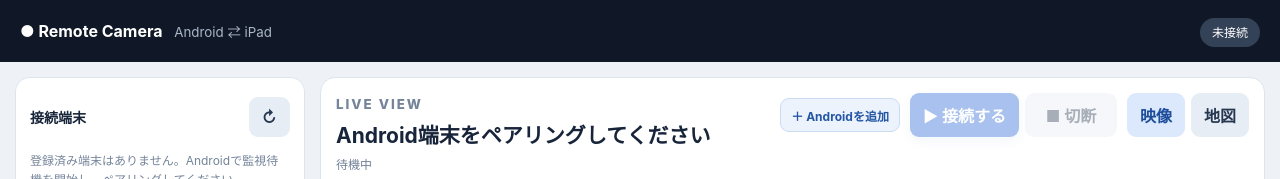
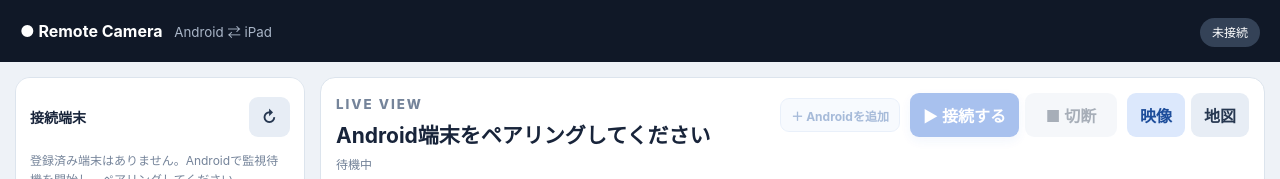
Before and after one commit to a09848281-prog/web, a plain HTML site: page web/index.html in a window 1280 px wide. Shown: the top 179 px of the page. Drawn offline with nearby package versions, Linux system fonts and the light colour scheme.

Commit message:
Disable quick pairing until GAS health succeeds

```diff
--- a/web/index.html
+++ b/web/index.html
@@ -76,7 +76,7 @@
     <div class="viewhead">
       <div><small>LIVE VIEW</small><h2 id="deviceName">Android端末をペアリングしてください</h2><p id="deviceMeta">待機中</p></div>
       <div class="viewHeaderActions">
-        <button id="pairQuick" type="button" class="pairQuick">＋ Androidを追加</button>
+        <button id="pairQuick" type="button" class="pairQuick" disabled>＋ Androidを追加</button>
         <div class="monitorButtons">
           <button id="connect" type="button" class="primary" disabled>▶ 接続する</button>
           <button id="disconnect" type="button" disabled>■ 切断</button>
```
